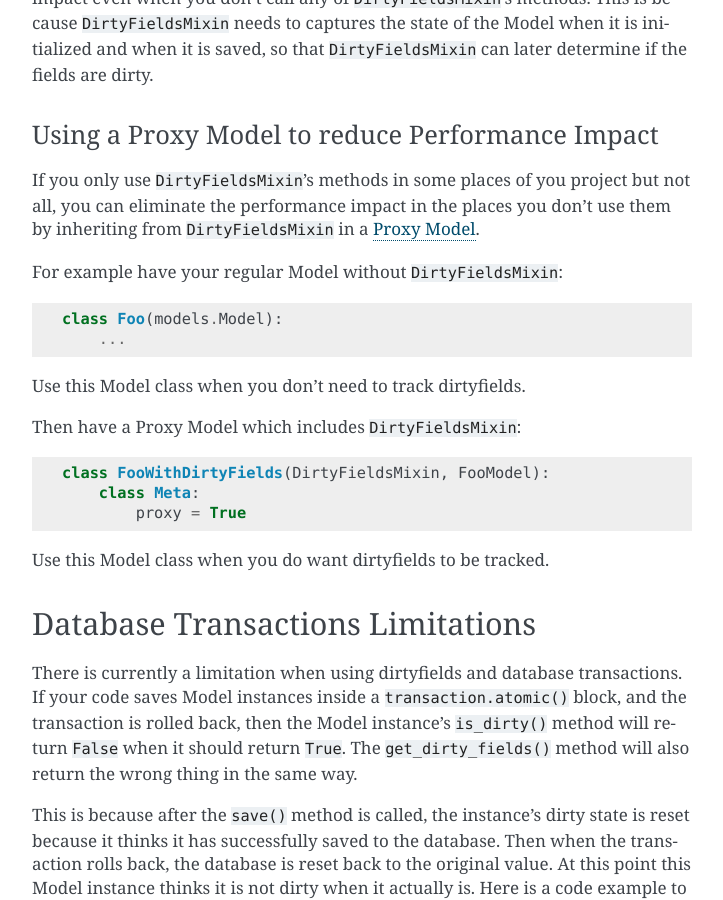
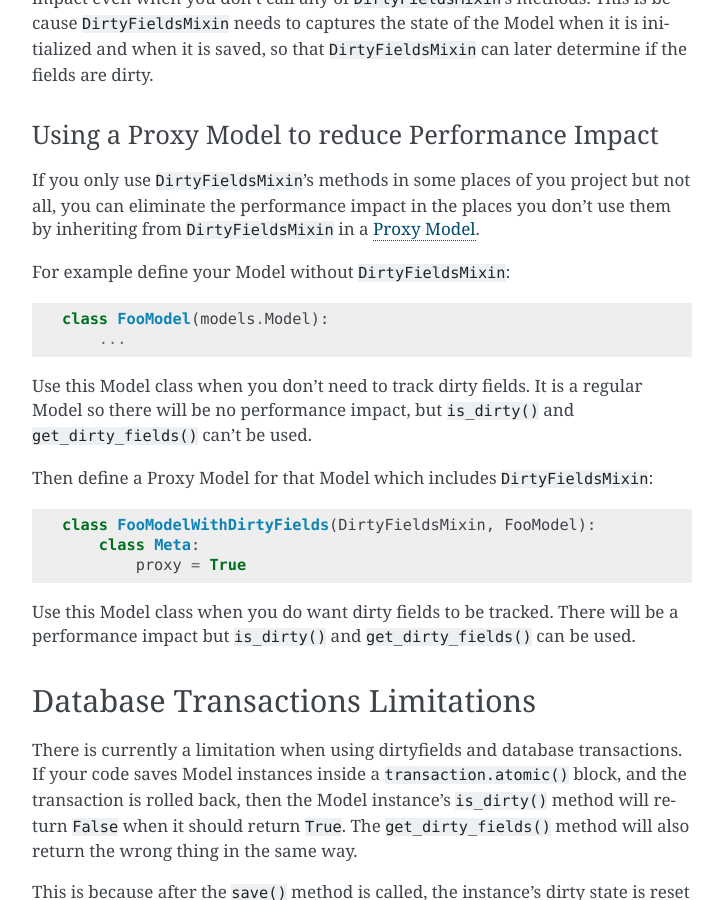
Before and after one commit to romgar/django-dirtyfields, a Sphinx documentation site: the page built from docs/advanced.rst, in a window 1280 px wide and 900 px high, scrolled down 1415 px. Shown: the whole window, without its empty margins (388-1111 px from the left). Built offline with Sphinx 7.4.7, drawn with Linux system fonts in a browser that asks for light colours.

Commit message:
More change to proxy model docs

```diff
--- a/docs/advanced.rst
+++ b/docs/advanced.rst
@@ -76,24 +76,26 @@ performance impact in the places you don't use them by inheriting from ``DirtyFi
 
 .. _Proxy Model: https://docs.djangoproject.com/en/dev/topics/db/models/#proxy-models
 
-For example have your regular Model without ``DirtyFieldsMixin``:
+For example define your Model without ``DirtyFieldsMixin``:
 
 .. code-block:: python
 
-    class Foo(models.Model):
+    class FooModel(models.Model):
         ...
 
-Use this Model class when you don't need to track dirtyfields.
+Use this Model class when you don't need to track dirty fields. It is a regular Model so there will be no performance
+impact, but ``is_dirty()`` and ``get_dirty_fields()`` can't be used.
 
-Then have a Proxy Model which includes ``DirtyFieldsMixin``:
+Then define a Proxy Model for that Model which includes ``DirtyFieldsMixin``:
 
 .. code-block:: python
 
-     class FooWithDirtyFields(DirtyFieldsMixin, FooModel):
+     class FooModelWithDirtyFields(DirtyFieldsMixin, FooModel):
          class Meta:
              proxy = True
 
-Use this Model class when you do want dirtyfields to be tracked.
+Use this Model class when you do want dirty fields to be tracked. There will be a performance impact but
+``is_dirty()`` and ``get_dirty_fields()`` can be used.
 
 
 Database Transactions Limitations
```
